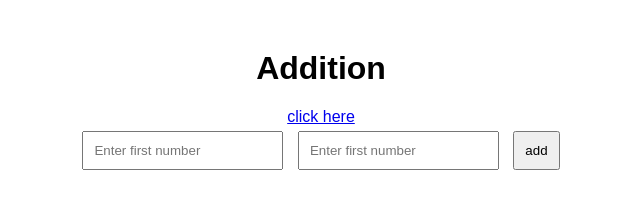
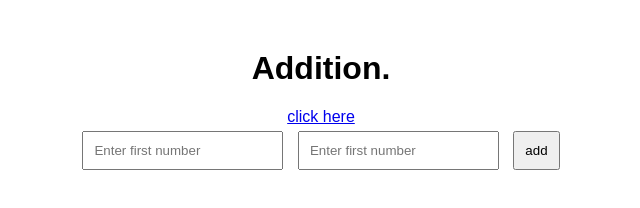
Before and after one commit to senaMora/senaMora.github.io, a plain HTML site: page index.html in a window 1280 px wide. Shown: the full height of the page, 319-959 px from the left. Drawn offline with Linux system fonts and the light colour scheme.

Commit message:
Update index.html

```diff
--- a/index.html
+++ b/index.html
@@ -8,7 +8,7 @@
 </head>
 
 <body>
-<h1>Addition</h1>
+<h1>Addition.</h1>
 <a href="text.txt">click here</a></br>
 
 
```
